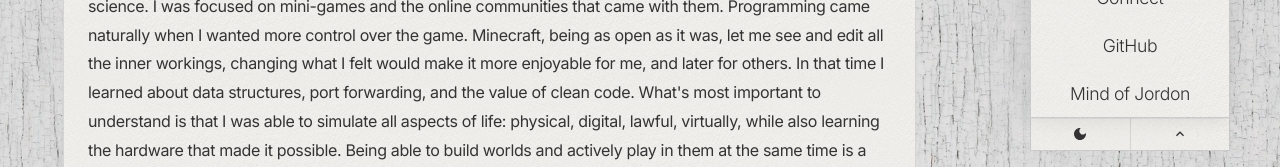
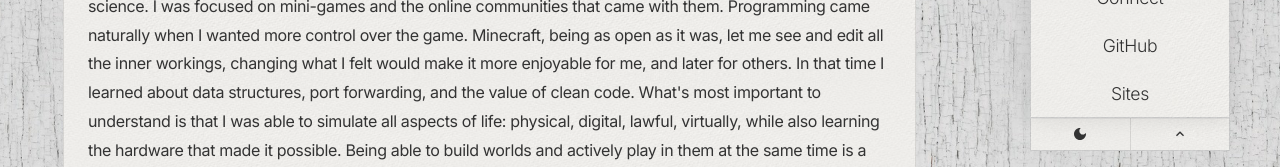
Before and after one commit to jordonhgriffin/jhg, a website: page index.html in a window 1280 px wide. Shown: the part 519-686 px from the top of the page. Drawn offline with Linux system fonts and the light colour scheme.

Commit message:
Rename Mind of Jordon nav link to Sites

```diff
--- a/index.html
+++ b/index.html
@@ -2613,7 +2613,7 @@
                 >GitHub</a
               >
             </li>
-            <li><a href="https://mind-of.jordonhgriffin.com" target="_blank">Mind of Jordon</a></li>
+            <li><a href="https://mind-of.jordonhgriffin.com" target="_blank">Sites</a></li>
           </ul>
           <div id="nav-buttons">
             <div id="theme-toggle">
@@ -2647,7 +2647,7 @@
                 >GitHub</a
               >
             </li>
-            <li><a href="https://mind-of.jordonhgriffin.com" target="_blank">Mind of Jordon</a></li>
+            <li><a href="https://mind-of.jordonhgriffin.com" target="_blank">Sites</a></li>
           </ul>
         </nav>
 
```
